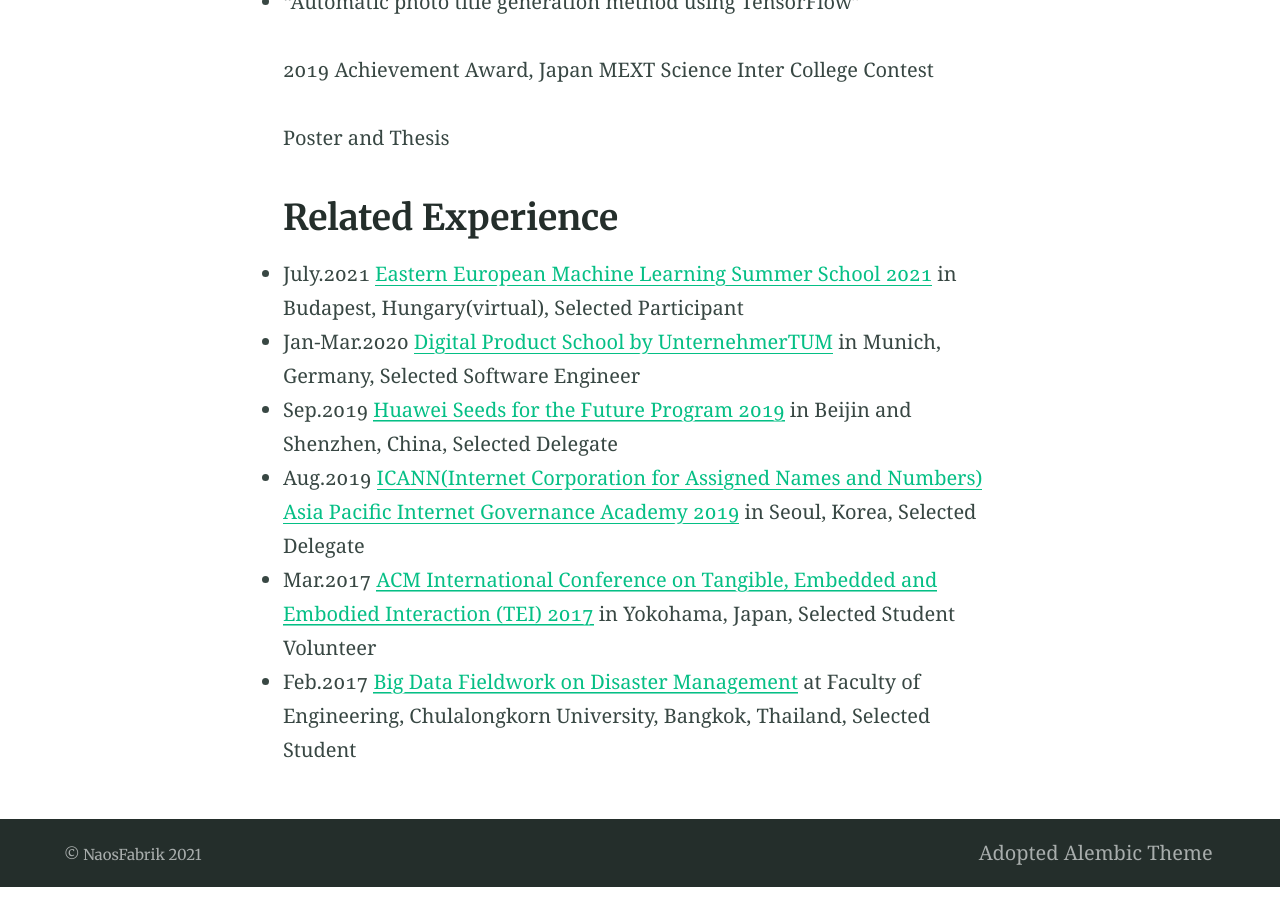
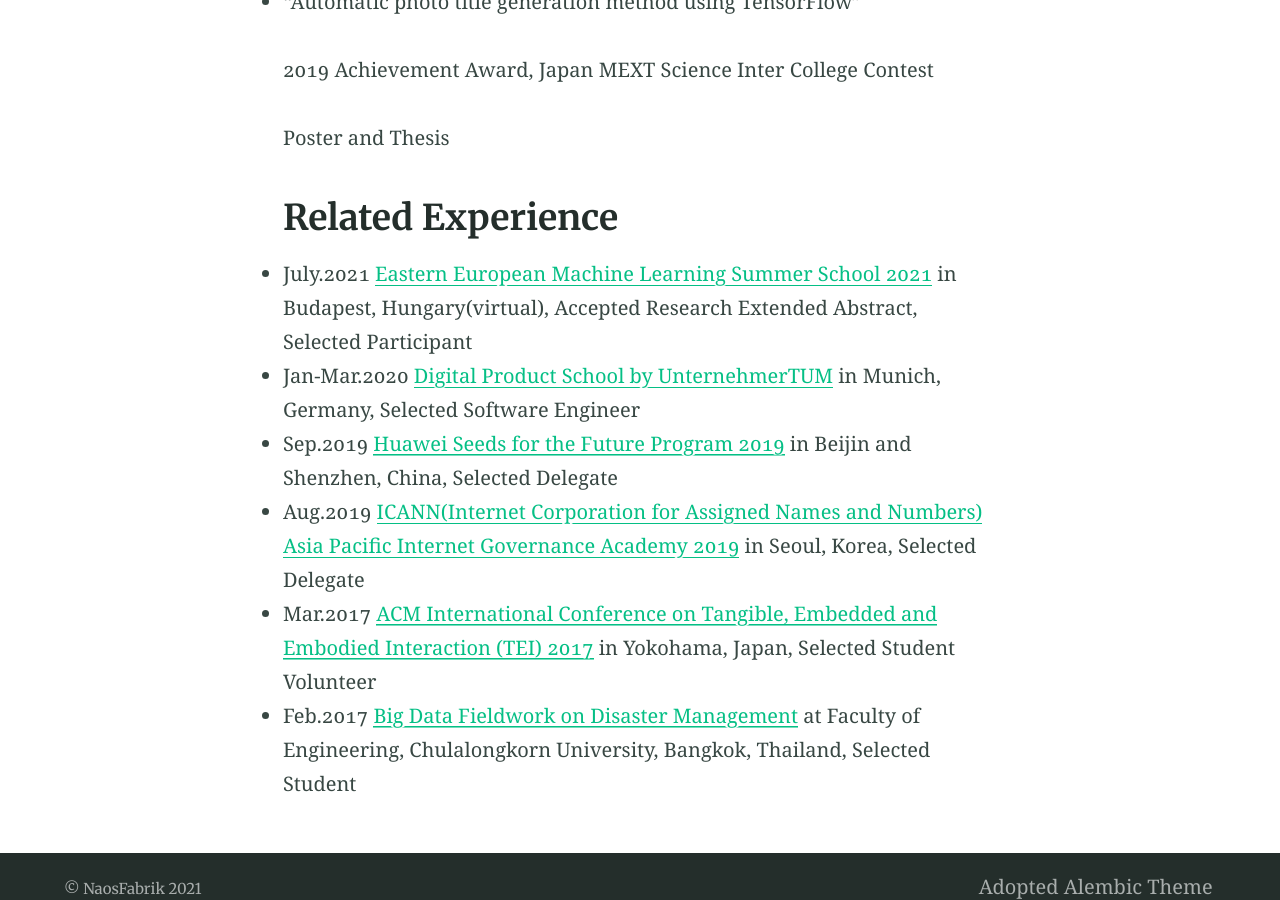
Before and after one commit to NaosFabrik/NaosFabrik.github.io, a Jekyll site: the page built from elements.md, in a window 1280 px wide and 900 px high, scrolled down 840 px. Built offline with Jekyll 4.4.1, drawn with Linux system fonts in a browser that asks for light colours.

Commit message:
Update elements.md

```diff
--- a/elements.md
+++ b/elements.md
@@ -28,7 +28,7 @@
 
 
 ## Related Experience
-* July.2021 [Eastern European Machine Learning Summer School 2021](https://www.eeml.eu/home) in Budapest, Hungary(virtual), Selected Participant
+* July.2021 [Eastern European Machine Learning Summer School 2021](https://www.eeml.eu/home) in Budapest, Hungary(virtual), Accepted Research Extended Abstract, Selected Participant
 
 * Jan-Mar.2020 [Digital Product School by UnternehmerTUM](https://digitalproductschool.io/) in Munich, Germany, Selected Software Engineer
 
```
